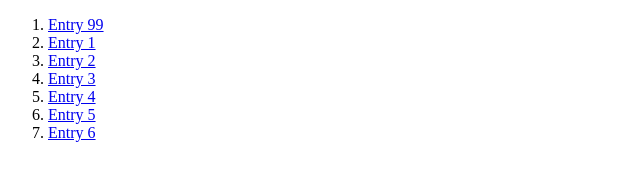
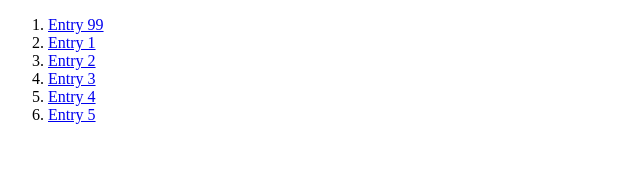
Before and after one commit to TaimingGui/TaimingGui.github.io, a plain HTML site: page index.html in a window 1280 px wide. Shown: the full height of the page, 0-640 px from the left. Drawn offline with Linux system fonts and the light colour scheme.

Commit message:
Update index.html

```diff
--- a/index.html
+++ b/index.html
@@ -14,7 +14,6 @@
       <li><a href="entries/entry3/final/index.html">Entry 3</a></li>
       <li><a href="entries/entry4/final/index.html">Entry 4</a></li>
       <li><a href="entries/entry5/final/index.html">Entry 5</a></li>
-      <li><a href="entries/entry5/final/index.html">Entry 6</a></li>
     </ol>
 </body>
 </html>
```
